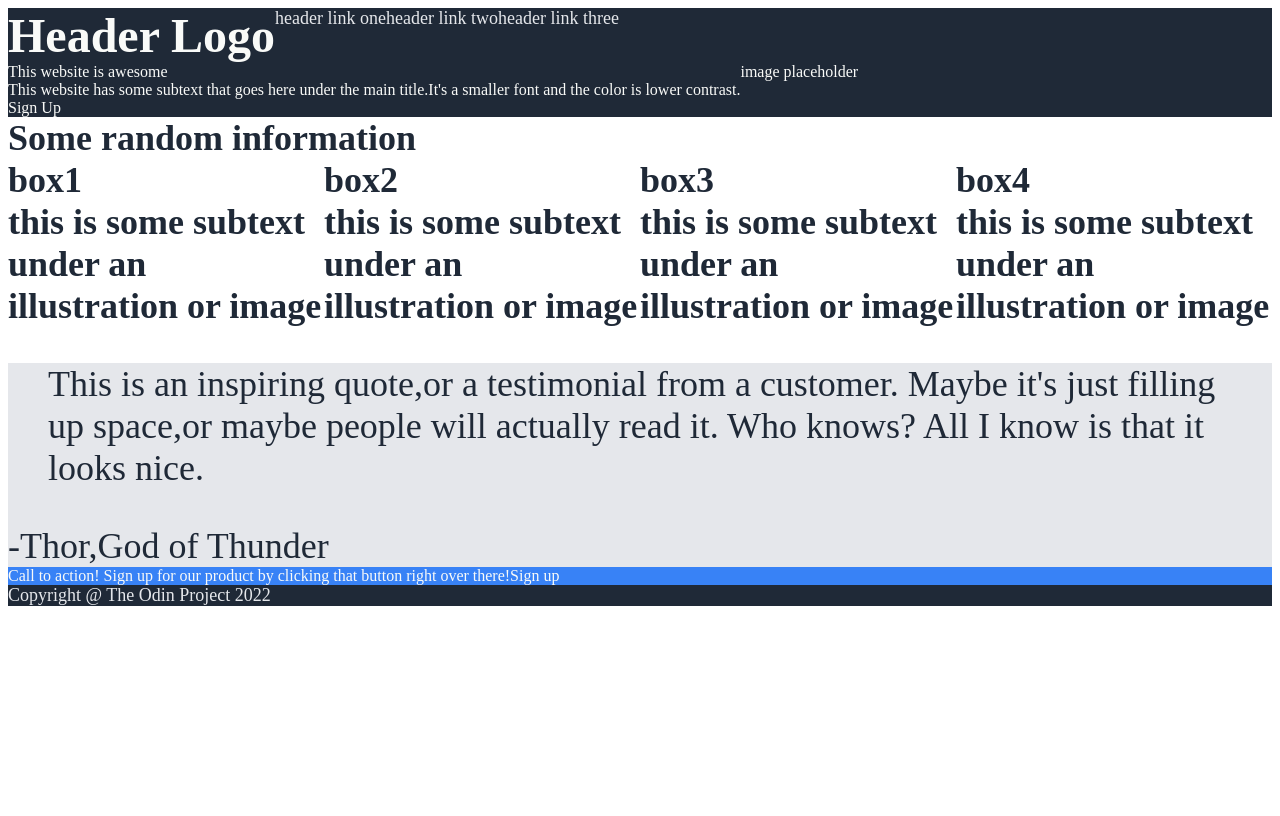
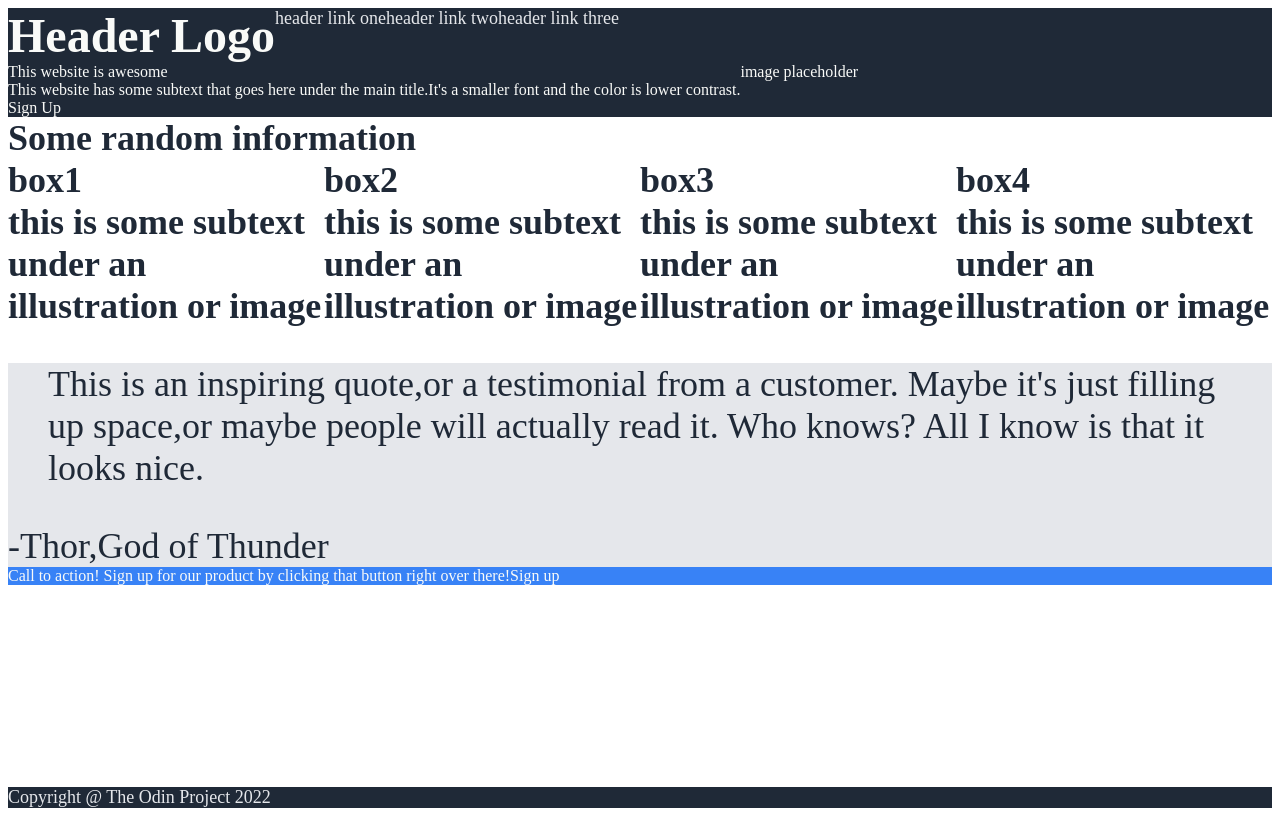
Before and after one commit to CondurachiCristian/Landing-Page, a plain HTML site: page index.html in a window 1280 px wide. Drawn offline with Linux system fonts and the light colour scheme.

Commit message:
edit css to place footer on the bottom

```diff
--- a/styles.css
+++ b/styles.css
@@ -1,8 +1,10 @@
-.container {
+body .container {
+    min-height: 100vh;
     display: flex;
     flex-direction: column;
     color: #F9FAF8;
 }
+
 .header {
     background-color: #1F2937;
     display: flex;
@@ -12,6 +14,8 @@
     background-color: #1F2937;
     font-size: 18px;
     color: #E5E7EB;
+    display: flex;
+    margin-top: auto;
 }
 #logo {
     font-size: 48px;
```
